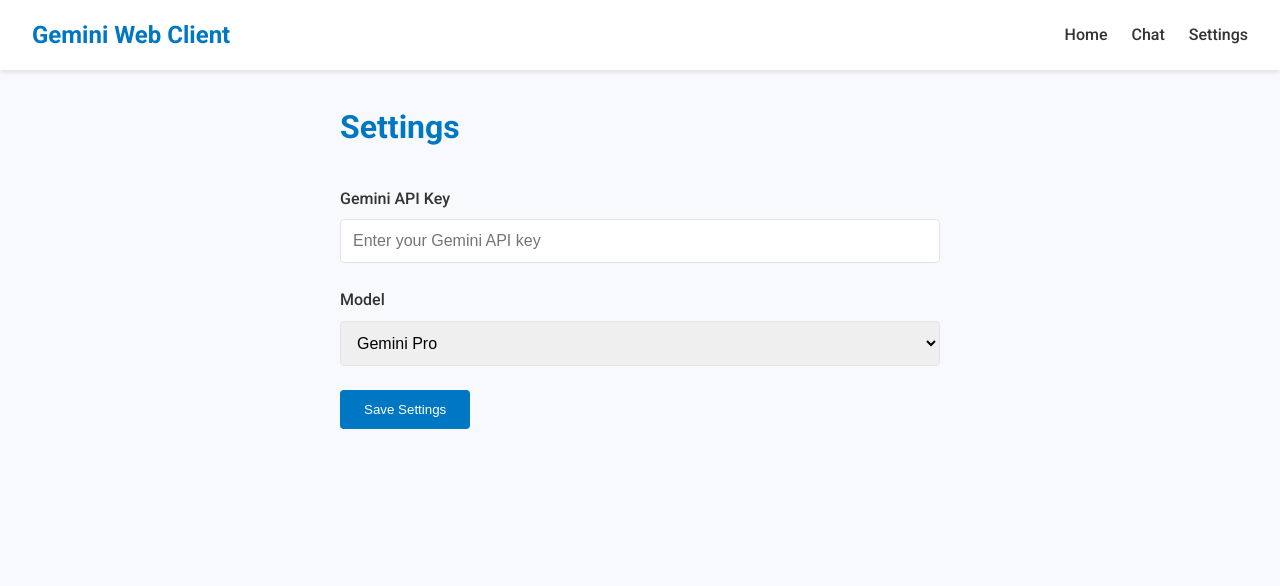
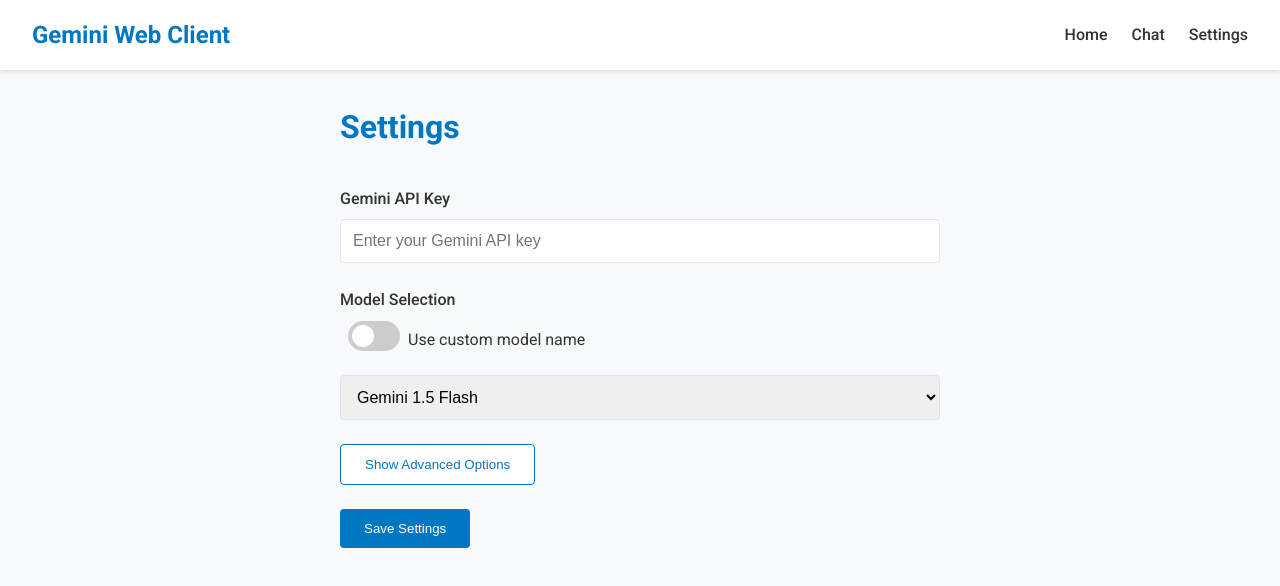
Before and after one commit to YashVardhan759/xmp, a React (Vite) app: page /settings in a window 1280 px wide. Shown: the top 586 px of the page. Built offline with nearby package versions, Linux system fonts and the light colour scheme.

Commit message:
added api param customs.

```diff
--- a/src/App.css
+++ b/src/App.css
@@ -293,3 +293,107 @@
   font-family: monospace;
   font-size: 0.875rem;
 }
+
+
+/* Add to your App.css */
+
+.advanced-toggle {
+  margin: 1.5rem 0;
+}
+
+.advanced-options {
+  margin-bottom: 1.5rem;
+  padding: 1rem;
+  background-color: #f7f9fc;
+  border-radius: 8px;
+  border: 1px solid #e1e5eb;
+}
+
+.setting-description {
+  font-size: 0.8rem;
+  font-weight: normal;
+  color: #666;
+  margin-left: 0.5rem;
+}
+
+.range-labels {
+  display: flex;
+  justify-content: space-between;
+  margin-top: 0.25rem;
+  font-size: 0.75rem;
+  color: #666;
+}
+
+.custom-model-toggle {
+  display: flex;
+  align-items: center;
+  margin-bottom: 1rem;
+}
+
+.custom-model-toggle span {
+  margin-left: 0.5rem;
+}
+
+.custom-model-input {
+  width: 100%;
+  padding: 0.75rem;
+  border-radius: 4px;
+  border: 1px solid var(--light-gray);
+  font-size: 1rem;
+}
+
+/* Switch toggle styling */
+.switch {
+  position: relative;
+  display: inline-block;
+  width: 60px;
+  height: 30px;
+}
+
+.switch input {
+  opacity: 0;
+  width: 0;
+  height: 0;
+}
+
+.slider {
+  position: absolute;
+  cursor: pointer;
+  top: 0;
+  left: 0;
+  right: 0;
+  bottom: 0;
+  background-color: #ccc;
+  transition: .4s;
+}
+
+.slider:before {
+  position: absolute;
+  content: "";
+  height: 22px;
+  width: 22px;
+  left: 4px;
+  bottom: 4px;
+  background-color: white;
+  transition: .4s;
+}
+
+input:checked + .slider {
+  background-color: var(--primary-color);
+}
+
+input:focus + .slider {
+  box-shadow: 0 0 1px var(--primary-color);
+}
+
+input:checked + .slider:before {
+  transform: translateX(30px);
+}
+
+.slider.round {
+  border-radius: 34px;
+}
+
+.slider.round:before {
+  border-radius: 50%;
+}
--- a/src/components/Chat.jsx
+++ b/src/components/Chat.jsx
@@ -8,17 +8,35 @@
   const [input, setInput] = useState('');
   const [loading, setLoading] = useState(false);
   const [apiKey, setApiKey] = useState('');
-  const [model, setModel] = useState('gemini-pro');
+  const [model, setModel] = useState('');
+  const [useCustomModel, setUseCustomModel] = useState(false);
+  const [customModel, setCustomModel] = useState('');
+  const [temperature, setTemperature] = useState(0.7);
+  const [topK, setTopK] = useState(40);
+  const [topP, setTopP] = useState(0.95);
+  const [maxOutputTokens, setMaxOutputTokens] = useState(2048);
   const [debugInfo, setDebugInfo] = useState(null);
   const messagesEndRef = useRef(null);
 
   useEffect(() => {
-    // Load API key and model from localStorage
+    // Load settings from localStorage
     const savedApiKey = localStorage.getItem('geminiApiKey');
     const savedModel = localStorage.getItem('geminiModel');
+    const savedTemperature = localStorage.getItem('geminiTemperature');
+    const savedTopK = localStorage.getItem('geminiTopK');
+    const savedTopP = localStorage.getItem('geminiTopP');
+    const savedMaxOutputTokens = localStorage.getItem('geminiMaxOutputTokens');
+    const savedCustomModel = localStorage.getItem('geminiCustomModel');
+    const savedUseCustomModel = localStorage.getItem('geminiUseCustomModel');
 
     if (savedApiKey) setApiKey(savedApiKey);
     if (savedModel) setModel(savedModel);
+    if (savedTemperature) setTemperature(parseFloat(savedTemperature));
+    if (savedTopK) setTopK(parseInt(savedTopK));
+    if (savedTopP) setTopP(parseFloat(savedTopP));
+    if (savedMaxOutputTokens) setMaxOutputTokens(parseInt(savedMaxOutputTokens));
+    if (savedCustomModel) setCustomModel(savedCustomModel);
+    if (savedUseCustomModel) setUseCustomModel(savedUseCustomModel === 'true');
   }, []);
 
   useEffect(() => {
@@ -44,12 +62,19 @@
     setDebugInfo(null);
 
     try {
-      console.log('Sending request to Gemini API with model:', model);
+      const modelToUse = useCustomModel && customModel ? customModel : model;
+      console.log(`Sending request to Gemini API with model: ${modelToUse}`);
 
       const response = await axios.post('/.netlify/functions/gemini-api', {
         apiKey,
         prompt: input,
-        model
+        model,
+        useCustomModel,
+        customModel,
+        temperature,
+        topK,
+        topP,
+        maxOutputTokens
       });
 
       console.log('API Response:', response.data);
@@ -74,7 +99,6 @@
       }
     } catch (error) {
       console.error('Error sending message:', error);
-      console.error('Error details:', error.response?.data || error.message);
 
       // Store detailed error info for debugging
       setDebugInfo({
@@ -85,13 +109,16 @@
         data: error.response?.data
       });
 
-      // Show error in chat
+      // Show error in chat with more details
+      const errorMessage = error.response?.data?.apiErrorDetails?.error ||
+                          error.response?.data?.error ||
+                          error.message;
+
       setMessages(prev => [
         ...prev,
         {
           role: 'system',
-          content: `Error: ${error.response?.status || ''} ${error.response?.statusText || ''} - ${error.message}` +
-                   `\n\nDetails: ${JSON.stringify(error.response?.data || {})}`
+          content: `Error: ${errorMessage}`
         }
       ]);
     } finally {
--- a/src/components/Settings.jsx
+++ b/src/components/Settings.jsx
@@ -3,21 +3,46 @@
 
 function Settings() {
   const [apiKey, setApiKey] = useState('');
-  const [model, setModel] = useState('gemini-pro');
+  const [model, setModel] = useState('gemini-1.5-flash');
+  const [temperature, setTemperature] = useState(0.7);
+  const [topK, setTopK] = useState(40);
+  const [topP, setTopP] = useState(0.95);
+  const [maxOutputTokens, setMaxOutputTokens] = useState(2048);
+  const [customModel, setCustomModel] = useState('');
+  const [useCustomModel, setUseCustomModel] = useState(false);
+  const [showAdvanced, setShowAdvanced] = useState(false);
   const [saved, setSaved] = useState(false);
 
   useEffect(() => {
     // Load saved settings from localStorage
     const savedApiKey = localStorage.getItem('geminiApiKey');
     const savedModel = localStorage.getItem('geminiModel');
+    const savedTemperature = localStorage.getItem('geminiTemperature');
+    const savedTopK = localStorage.getItem('geminiTopK');
+    const savedTopP = localStorage.getItem('geminiTopP');
+    const savedMaxOutputTokens = localStorage.getItem('geminiMaxOutputTokens');
+    const savedCustomModel = localStorage.getItem('geminiCustomModel');
+    const savedUseCustomModel = localStorage.getItem('geminiUseCustomModel');
 
     if (savedApiKey) setApiKey(savedApiKey);
     if (savedModel) setModel(savedModel);
+    if (savedTemperature) setTemperature(parseFloat(savedTemperature));
+    if (savedTopK) setTopK(parseInt(savedTopK));
+    if (savedTopP) setTopP(parseFloat(savedTopP));
+    if (savedMaxOutputTokens) setMaxOutputTokens(parseInt(savedMaxOutputTokens));
+    if (savedCustomModel) setCustomModel(savedCustomModel);
+    if (savedUseCustomModel) setUseCustomModel(savedUseCustomModel === 'true');
   }, []);
 
   const handleSave = () => {
     localStorage.setItem('geminiApiKey', apiKey);
     localStorage.setItem('geminiModel', model);
+    localStorage.setItem('geminiTemperature', temperature);
+    localStorage.setItem('geminiTopK', topK);
+    localStorage.setItem('geminiTopP', topP);
+    localStorage.setItem('geminiMaxOutputTokens', maxOutputTokens);
+    localStorage.setItem('geminiCustomModel', customModel);
+    localStorage.setItem('geminiUseCustomModel', useCustomModel);
     setSaved(true);
 
     setTimeout(() => {
@@ -40,16 +65,142 @@
       </div>
 
       <div className="form-group">
-        <label htmlFor="model">Model</label>
-        <select
-          id="model"
-          value={model}
-          onChange={(e) => setModel(e.target.value)}
+        <label>Model Selection</label>
+        <div className="custom-model-toggle">
+          <label className="switch">
+            <input
+              type="checkbox"
+              checked={useCustomModel}
+              onChange={(e) => setUseCustomModel(e.target.checked)}
+            />
+            <span className="slider round"></span>
+          </label>
+          <span>Use custom model name</span>
+        </div>
+
+        {useCustomModel ? (
+          <input
+            type="text"
+            value={customModel}
+            onChange={(e) => setCustomModel(e.target.value)}
+            placeholder="Enter custom model name (e.g., gemini-1.5-pro)"
+            className="custom-model-input"
+          />
+        ) : (
+          <select
+            id="model"
+            value={model}
+            onChange={(e) => setModel(e.target.value)}
+          >
+            <option value="gemini-1.5-flash">Gemini 1.5 Flash</option>
+            <option value="gemini-1.5-pro">Gemini 1.5 Pro</option>
+            <option value="gemini-1.0-pro">Gemini 1.0 Pro (Deprecated)</option>
+            <option value="gemini-ultra">Gemini Ultra (if available)</option>
+          </select>
+        )}
+      </div>
+
+      <div className="advanced-toggle">
+        <button
+          type="button"
+          className="btn secondary"
+          onClick={() => setShowAdvanced(!showAdvanced)}
         >
-          <option value="gemini-pro">Gemini Pro</option>
-          <option value="gemini-pro-vision">Gemini Pro Vision</option>
-        </select>
+          {showAdvanced ? 'Hide Advanced Options' : 'Show Advanced Options'}
+        </button>
       </div>
+
+      {showAdvanced && (
+        <div className="advanced-options">
+          <div className="form-group">
+            <label htmlFor="temperature">
+              Temperature: {temperature}
+              <span className="setting-description">
+                (Controls randomness: 0.0=deterministic, 1.0=creative)
+              </span>
+            </label>
+            <input
+              type="range"
+              id="temperature"
+              min="0"
+              max="1"
+              step="0.05"
+              value={temperature}
+              onChange={(e) => setTemperature(parseFloat(e.target.value))}
+            />
+            <div className="range-labels">
+              <span>0.0</span>
+              <span>1.0</span>
+            </div>
+          </div>
+
+          <div className="form-group">
+            <label htmlFor="topK">
+              Top K: {topK}
+              <span className="setting-description">
+                (Limits token selection to top K options)
+              </span>
+            </label>
+            <input
+              type="range"
+              id="topK"
+              min="1"
+              max="100"
+              step="1"
+              value={topK}
+              onChange={(e) => setTopK(parseInt(e.target.value))}
+            />
+            <div className="range-labels">
+              <span>1</span>
+              <span>100</span>
+            </div>
+          </div>
+
+          <div className="form-group">
+            <label htmlFor="topP">
+              Top P: {topP}
+              <span className="setting-description">
+                (Nucleus sampling probability threshold)
+              </span>
+            </label>
+            <input
+              type="range"
+              id="topP"
+              min="0"
+              max="1"
+              step="0.05"
+              value={topP}
+              onChange={(e) => setTopP(parseFloat(e.target.value))}
+            />
+            <div className="range-labels">
+              <span>0.0</span>
+              <span>1.0</span>
+            </div>
+          </div>
+
+          <div className="form-group">
+            <label htmlFor="maxOutputTokens">
+              Max Output Tokens: {maxOutputTokens}
+              <span className="setting-description">
+                (Maximum length of response)
+              </span>
+            </label>
+            <input
+              type="range"
+              id="maxOutputTokens"
+              min="50"
+              max="8192"
+              step="50"
+              value={maxOutputTokens}
+              onChange={(e) => setMaxOutputTokens(parseInt(e.target.value))}
+            />
+            <div className="range-labels">
+              <span>50</span>
+              <span>8192</span>
+            </div>
+          </div>
+        </div>
+      )}
 
       <button className="btn primary" onClick={handleSave}>
         Save Settings
```
Also changed, not shown: 1 other file (tests, documents, lock files or other folders).
